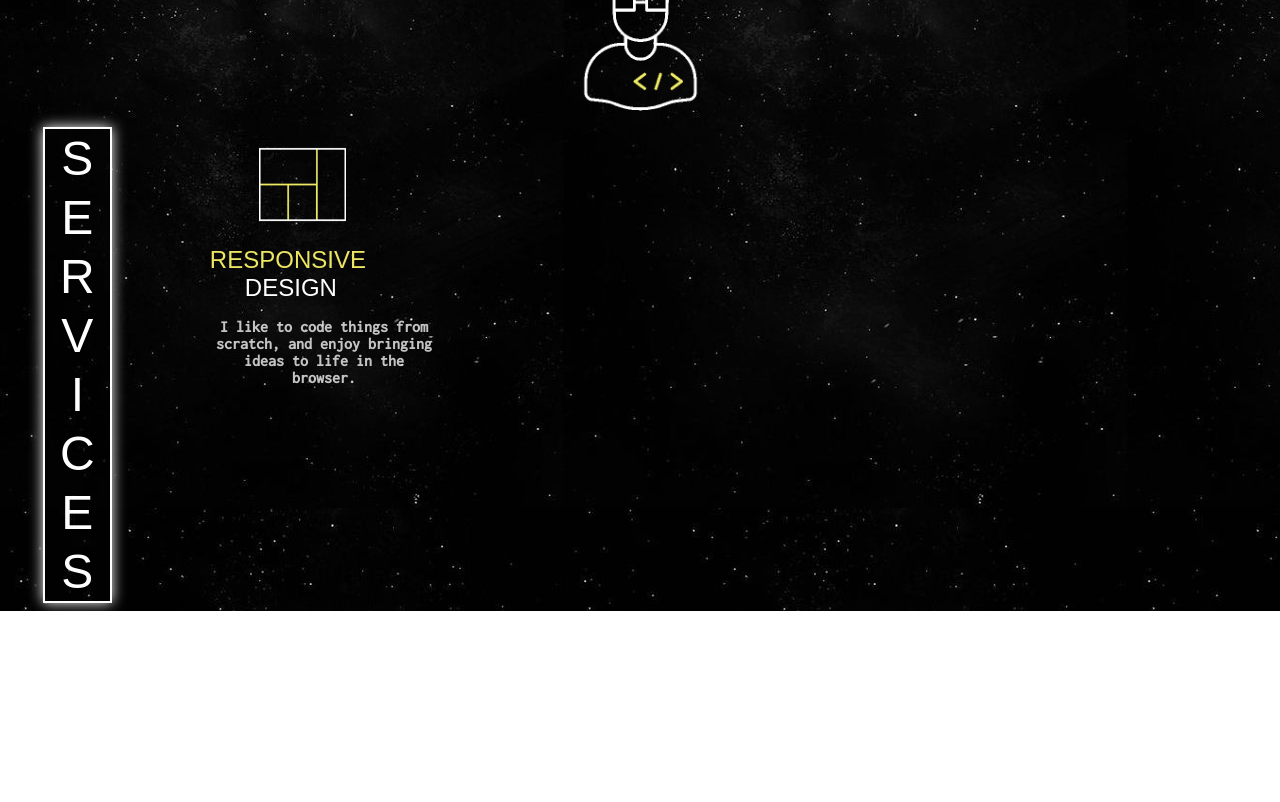
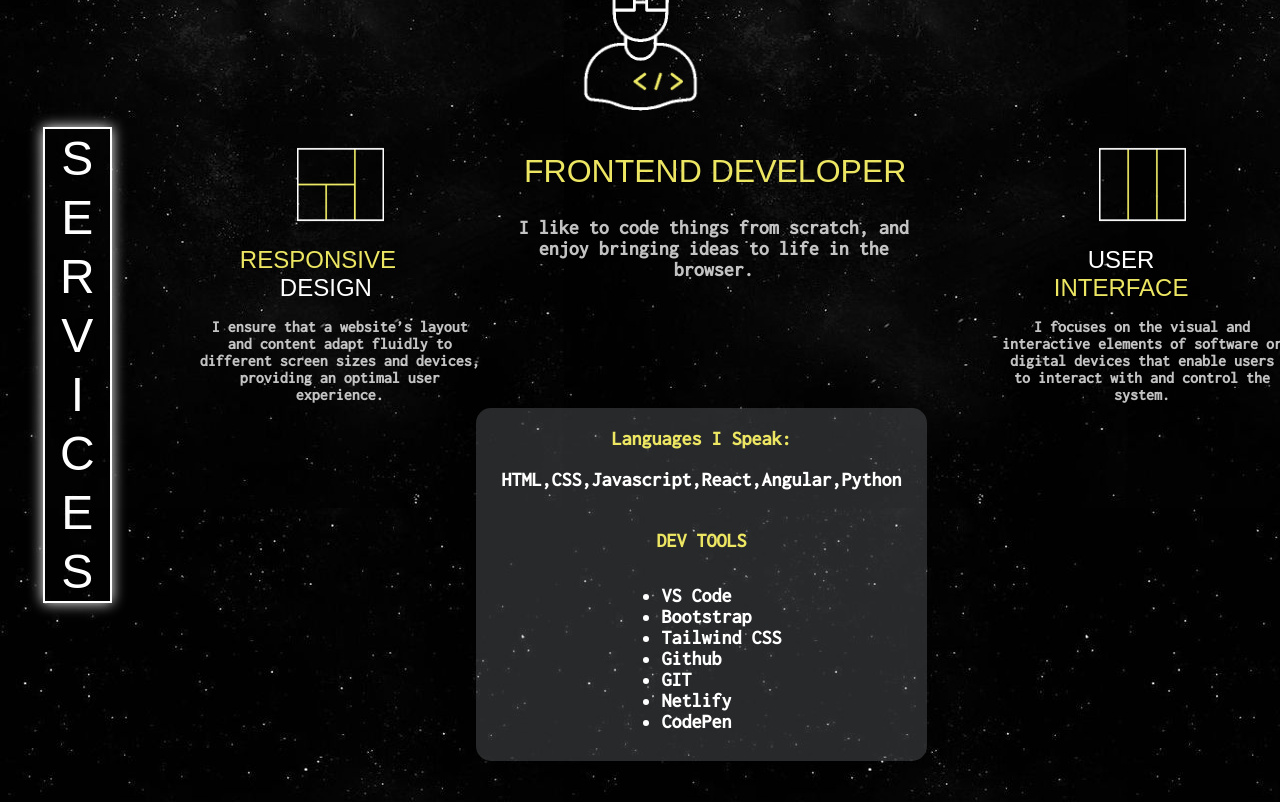
Before and after one commit to vishudhGupta/vishudh-portfolio, a plain HTML site: page index.html in a window 1280 px wide. Shown: the part 1744-2546 px from the top of the page. Before the commit the page ends 2355 px from the top, so only its background shows below. Drawn offline with nearby package versions, Linux system fonts and the light colour scheme; a web font is replaced by a local one.

Commit message:
Completed till services section

```diff
--- a/index.html
+++ b/index.html
@@ -8,7 +8,7 @@
     <link rel="stylesheet" href="style.css">
     <script src="https://unpkg.com/typed.js@2.1.0/dist/typed.umd.js"></script>
 
-    <link rel="stylesheet" href="/animation-styles/trails.css">
+    <!-- <link rel="stylesheet" href="/animation-styles/trails.css"> -->
 </head>
 
 <body>
@@ -101,7 +101,8 @@
                     developer in a reputable company. My goal is to contribute my skills and creativity to build cutting
                     edge, user-centric web applications and to continuously learn and evolve in this dynamic field.</p>
             </div>
-            <div class="about"> <span>ABOUT ME</span>  <span class="typed-cursor typed-cursor--blink" aria-hidden="true">|</span></div>
+            <div class="about"> <span>ABOUT ME</span> <span class="typed-cursor typed-cursor--blink"
+                    aria-hidden="true">|</span></div>
         </div>
         <div class="cartoon">
             <img class="cartoon1" src="assets/cartoon1.png" alt="">
@@ -112,7 +113,6 @@
     </section>
     <div class="gif1">
         <img src="assets/frontend.gif" height="189px" width="189px" alt="">
-
     </div>
     <!-- ****************************SERVICES SECTION ************************************************* -->
     <section class="services">
@@ -135,13 +135,63 @@
                 <h2>DESIGN</h2>
             </div>
             <div class="txt">
+                <p>I ensure that a website’s layout and content adapt fluidly to different screen sizes and devices,
+                    providing an optimal user experience.</p>
+            </div>
+        </div>
+        <div class="dev">
+            <h1>FRONTEND DEVELOPER</h1>
             <p>I like to code things from scratch, and enjoy bringing ideas to life in the browser.</p>
         </div>
+        <div class="user">
+            <div class="gif3">
+                <img src="assets/user interface.gif" height="115px" width="115px" alt="">
             </div>
+            <div class="head1">
+                <h1>USER</h1>
+                <h2>INTERFACE</h2>
+            </div>
+            <div class="txt1">
+                <p>I focuses on the visual and interactive elements of software or digital devices that enable users to
+                    interact with and control the system.</p>
+            </div>
+        </div>
+    </section>
+    <div class="tools">
+        <div class="lang">
+            <h1>Languages I Speak:</h1>
+            <p>HTML,CSS,Javascript,React,Angular,Python</p>
+        </div>
+        <div class="dvtool">
+            <h1>DEV TOOLS</h1>
+            <div class="toolList">
 
-    </section>
+                <ul>
+                    <li>VS Code</li>
+                    <li>Bootstrap</li>
+                    <li>Tailwind CSS</li>
+                    <li>Github</li>
+                    <li>GIT</li>
+                    <li>Netlify</li>
+                    <li>CodePen</li>
+                </ul>
+            </div>
+        </div>
+    </div>
+    <!-- <section class="project">
+        <div class="project_head">
+            <div class="proj">P</div>
+            <div class="proj">R</div>
+            <div class="proj">O</div>
+            <div class="proj">J</div>
+            <div class="proj">E</div>
+            <div class="proj">C</div>
+            <div class="proj">T</div>
+            <div class="proj">S</div>
+        </div>
+    </section> -->
     <script src="script.js"></script>
-    <script src="/animation-styles/trails.js"></script>
+    <!-- <script src="/animation-styles/trails.js"></script> -->
 </body>
 
 </html>
--- a/style.css
+++ b/style.css
@@ -4,7 +4,7 @@ body {
     background-image: url(/assets/bg.jpg);
     height: 100%;
     width: auto;
-
+    overflow-x: hidden;
 }
 
 .navigation {
@@ -289,9 +289,11 @@ main {
     font-family: 'Wallpoet', sans-serif;
     font-size: 3rem;
 }
-.responsive{
+
+.responsive {
     margin-left: 5%;
 }
+
 .gif1 {
     display: flex;
     justify-content: center;
@@ -300,9 +302,11 @@ main {
 
 .gif2 {
     width: fit-content;
-    margin: 0px 35px;
+    position: relative;
+    left: 28%;
 }
-.head{
+
+.head {
     width: fit-content;
 }
 
@@ -314,7 +318,7 @@ main {
     font-style: normal;
     font-weight: 400;
     line-height: normal;
-    margin: 0px;
+    margin: 0px 30px;
     width: fit-content;
 }
 
@@ -325,12 +329,16 @@ main {
     font-style: normal;
     font-weight: 400;
     line-height: normal;
-    margin: 0px 35px;
+    margin: 0px 70px;
     width: fit-content;
 }
 
 .txt {
-    width: 34%;
+    width: 280px;
+    height: 76px;
+    flex-shrink: 0;
+    margin: 0px -10px;
+
 }
 
 .txt>p {
@@ -343,3 +351,130 @@ main {
     line-height: normal;
     width: fit-content;
 }
+
+.dev {
+    width: 45%;
+}
+
+.dev>h1 {
+    color: #ECE662;
+    font-family: 'Wallpoet', sans-serif;
+    font-size: 32px;
+    font-style: normal;
+    font-weight: 400;
+    line-height: normal;
+    position: relative;
+    left: 10%;
+
+}
+
+.dev>p {
+    color: rgba(255, 255, 255, 0.76);
+    text-align: center;
+    font-family: 'Inconsolata', monospace;
+    font-size: 20px;
+    font-style: normal;
+    font-weight: 700;
+    line-height: normal;
+    width: 80%;
+    position: relative;
+    left: 5%;
+}
+
+.gif3 {
+    width: fit-content;
+    position: relative;
+    left: 28%;
+
+}
+
+.head1 {
+    width: fit-content;
+}
+
+.head1>h1 {
+    color: #FFF;
+    text-align: center;
+    font-family: 'Wallpoet', sans-serif;
+    font-size: 24px;
+    font-style: normal;
+    font-weight: 400;
+    line-height: normal;
+    position: relative;
+    left: 31%;
+    margin: 0px;
+}
+
+.head1>h2 {
+    color: #ECE662;
+    font-family: 'Wallpoet', sans-serif;
+    font-size: 24px;
+    font-style: normal;
+    font-weight: 400;
+    line-height: normal;
+    position: relative;
+    left: 31%;
+    margin: 0px;
+}
+
+.txt1 {
+    width: 280px;
+    height: 76px;
+    flex-shrink: 0;
+    margin: 0px -10px;
+
+}
+
+.txt1>p {
+    color: rgba(255, 255, 255, 0.76);
+    text-align: center;
+    font-family: 'Inconsolata', monospace;
+    font-size: 16px;
+    font-style: normal;
+    font-weight: 700;
+    line-height: normal;
+    width: fit-content;
+}
+
+.tools {
+    width: 451.51px;
+    height: 352.477px;
+    border-radius: 15px;
+    background: rgba(145, 147, 150, 0.27);
+    position: relative;
+    left: 37%;
+    top: -13em;
+}
+
+.lang>h1 , .dvtool > h1 {
+    color: #ECE662;
+    font-family: 'Inconsolata', monospace;
+    font-size: 20px;
+    font-style: normal;
+    font-weight: 700;
+    line-height: normal;
+    text-align: center;
+    padding-top: 1em;
+}
+
+.lang>p {
+    color: #FFF;
+    text-align: center;
+    font-family: 'Inconsolata', monospace;
+    font-size: 20px;
+    font-style: normal;
+    font-weight: 700;
+    line-height: normal;
+}
+.toolList ul {
+    color: #FFF;
+    font-family: 'Inconsolata', monospace;
+font-size: 20px;
+font-style: normal;
+font-weight: 700;
+line-height: normal;
+}
+.toolList{
+    display: flex;
+    justify-content: center;
+}
```
Lines whose indentation alone changed are shown as unchanged.
